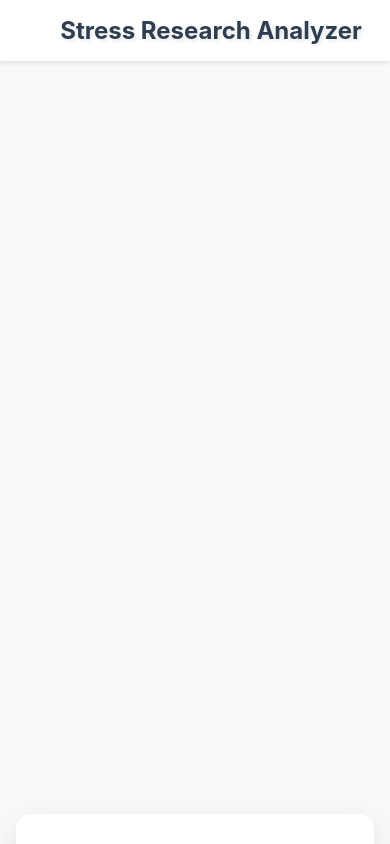
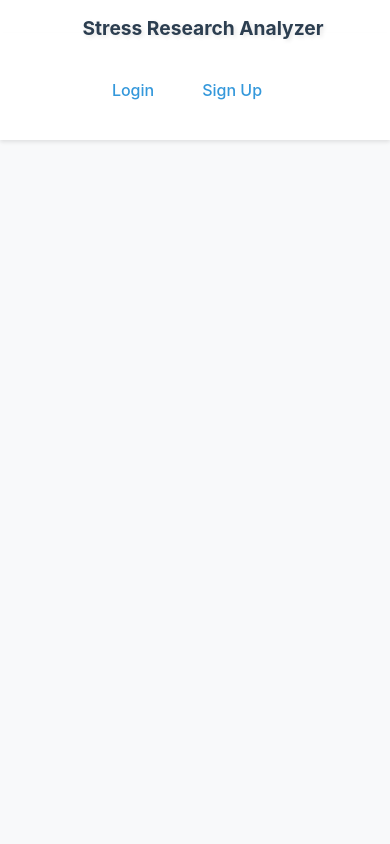
Before and after one commit to vicky-autade/STRESS_DETECTION_PROJECT, a React (Create React App) app: page / in a window 390 px wide. Shown: the top 844 px of the page. Built offline with nearby package versions, Linux system fonts and the light colour scheme; no server answers.

Commit message:
header changes

```diff
--- a/src/components/pages/layout/Header.css
+++ b/src/components/pages/layout/Header.css
@@ -202,3 +202,30 @@
     transform: scaleX(1);
     transform-origin: left;
   }
+
+
+  @media (max-width: 768px) {
+    .header-content {
+      flex-direction: row !important;
+      align-items: center !important;
+      justify-content: space-between !important;
+    }
+
+    .logo h1 {
+      font-size: 1.2rem !important;
+      padding-left: 1rem !important;
+    }
+
+    .nav-links {
+      display: flex !important;
+      flex-direction: row !important;
+      align-items: center !important;
+      gap: 1rem;
+      padding-right: 1rem !important;
+      width: auto;
+    }
+
+    .menu-toggle {
+      display: none !important;
+    }
+  }
```
